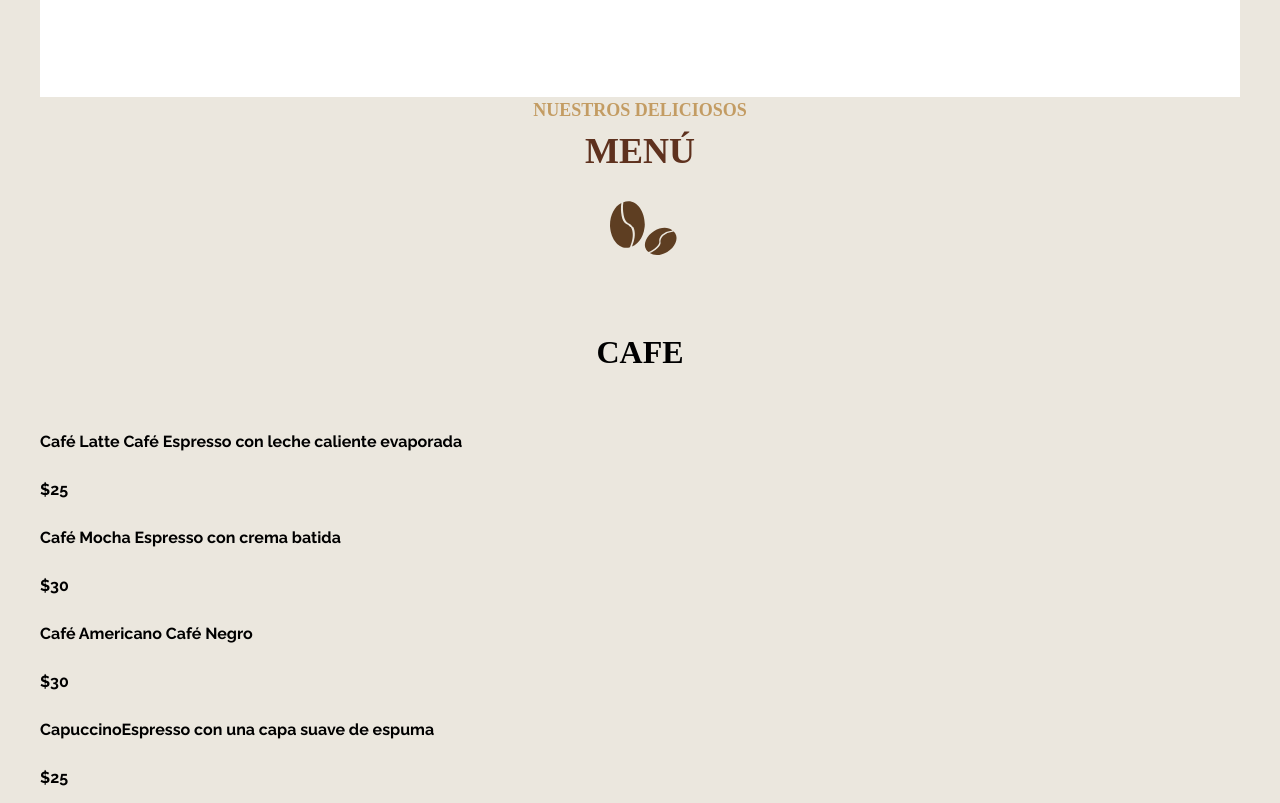
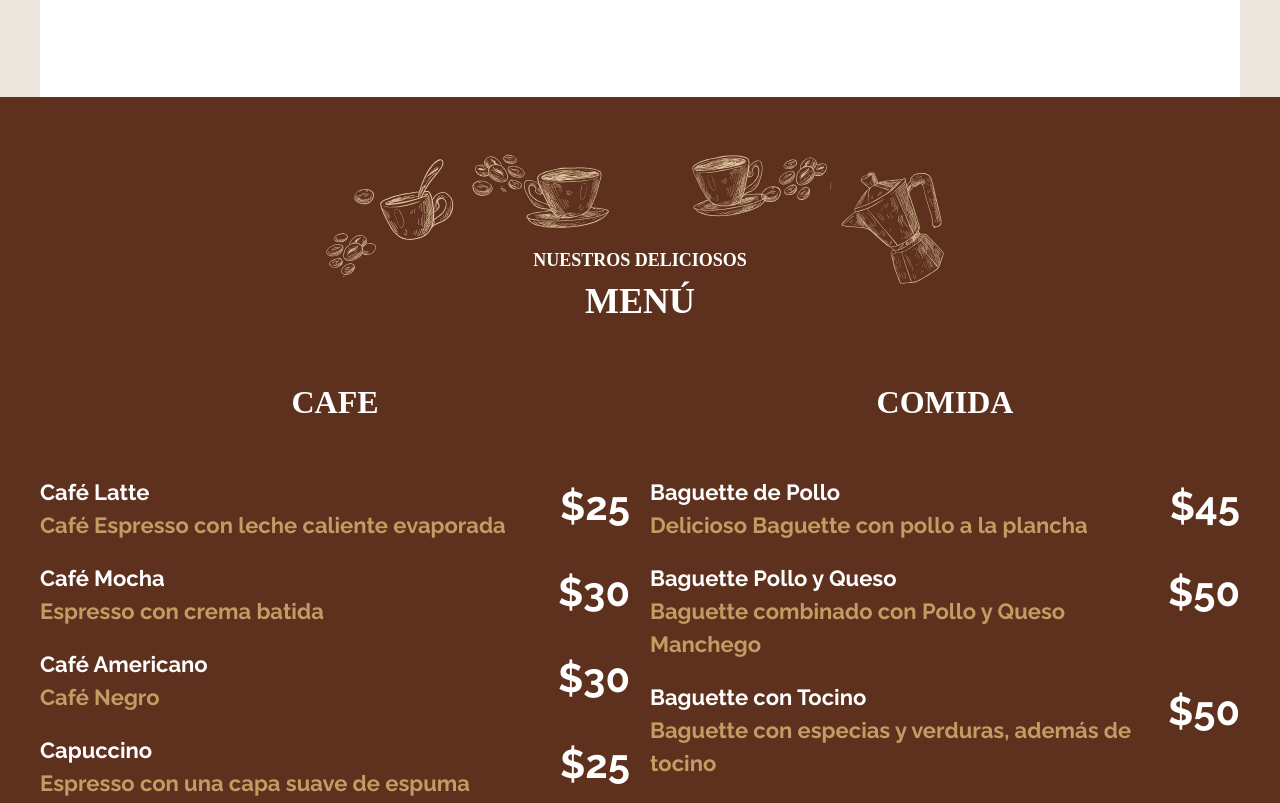
Before and after one commit to Duglianny/proyecto-cafeteria, a website: page index.html in a window 1280 px wide. Shown: the part 2886-3689 px from the top of the page. Drawn offline with Linux system fonts and the light colour scheme; files whose address does not match are found by name; a web font is replaced by a local one.

Commit message:
merge a explanation

```diff
--- a/index.html
+++ b/index.html
@@ -125,7 +125,7 @@
 
     <section class="nuestro-menu">
 
-      <h2><span>Nuestros Deliciosos</span> Menú</h2>
+      <h2 class="heading-blanco"><span>Nuestros Deliciosos</span> Menú</h2>
 
       <div class="contenedor grid-menu">
 
--- a/src/scss/base/_tipografia.scss
+++ b/src/scss/base/_tipografia.scss
@@ -32,6 +32,20 @@ h2{
     background-size: 10rem;
   }
 }
+
+.heading-blanco{
+  @extend h2;
+  color: v.$blaco;
+
+  span{
+    color: v.$blaco;
+  }
+
+  &::after{
+    display: none;
+  }
+
+}
 h3{
   font-size: 3.2rem;
 }
--- a/src/scss/inicio/_galeria.scss
+++ b/src/scss/inicio/_galeria.scss
@@ -30,10 +30,11 @@
         grid-column: 2/4;
 
         img{
-          width: 52rem;
+          width: 46rem;
 
         }
       }
+
 
       &:nth-child(4){
         grid-row: 2/4;
@@ -47,7 +48,7 @@
         grid-column: 3/5;
 
         img{
-          width: 52rem;
+          width: 46rem;
         }
       }
 
@@ -55,7 +56,7 @@
         grid-column: 3/5;
 
         img{
-          width: 52rem;
+          width: 46rem;
         }
       }
 
@@ -71,7 +72,7 @@
         grid-column: 2/5;
 
         img{
-          width: 79rem;
+          width: 73rem;
         }
       }
 
@@ -80,7 +81,7 @@
 
 
         img{
-          width: 52rem;
+          width: 50rem;
         }
       }
 
@@ -88,7 +89,7 @@
         grid-column: 3/5;
 
         img{
-          width: 52rem;
+          width: 46rem;
         }
 
       }
--- /dev/null
+++ b/src/scss/inicio/_menu.scss
@@ -0,0 +1,57 @@
+@use 'base/variables' as v;
+@use 'base/mixins' as m;
+
+.nuestro-menu{
+  background-image: url(../img/menu_arriba.svg), url(../img/menu_abajo.svg), linear-gradient(to top, v.$primario, v.$primario);
+  background-repeat: no-repeat;
+  background-position: center 5rem, center 92%, 100%;
+  background-size: 200%;
+  padding: 15rem 2rem 20rem 5rem;
+
+  @include m.tablet{
+    padding: 15rem 0 20rem 0;
+    background-size: 50%, 50%, 100%;
+  }
+
+  @include m.desktop{
+    background-size: 50%, 50%, 100%;
+  }
+
+}
+
+.grid-menu{
+  @include m.tablet{
+    @include m.grid(2, 2rem);
+  }
+}
+
+.menu{
+
+  h3{
+    color: v.$blaco;
+  }
+
+  li{
+    display: flex;
+    justify-content: space-between;
+
+    p{
+      color: v.$blaco;
+      font-size: 2.2rem;
+      line-height: 1.5;
+      margin: 0 0 2rem 0;
+
+      span{
+        display: block;
+        color: v.$secundario;
+      }
+    }
+
+    .precio{
+      font-size: 4rem;
+      font-weight: 700;
+
+    }
+  }
+
+}
--- a/src/scss/inicio/index.scss
+++ b/src/scss/inicio/index.scss
@@ -1,3 +1,4 @@
 @forward './contenido';
 @forward './iconos';
 @forward './galeria';
+@forward './menu';
```
Also changed, not shown: build/css/app.css.
